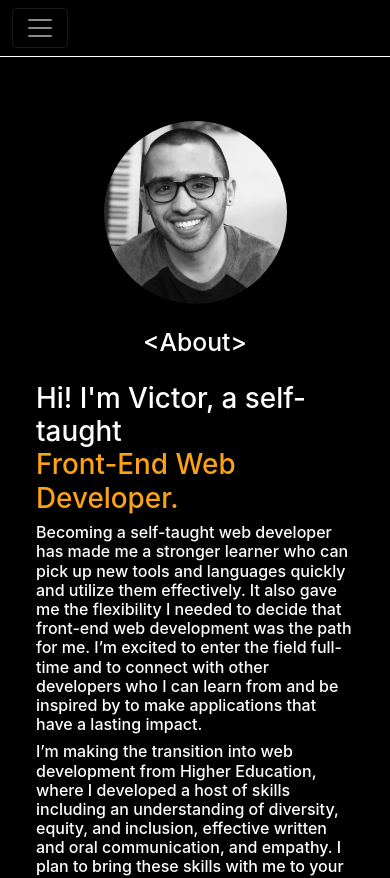
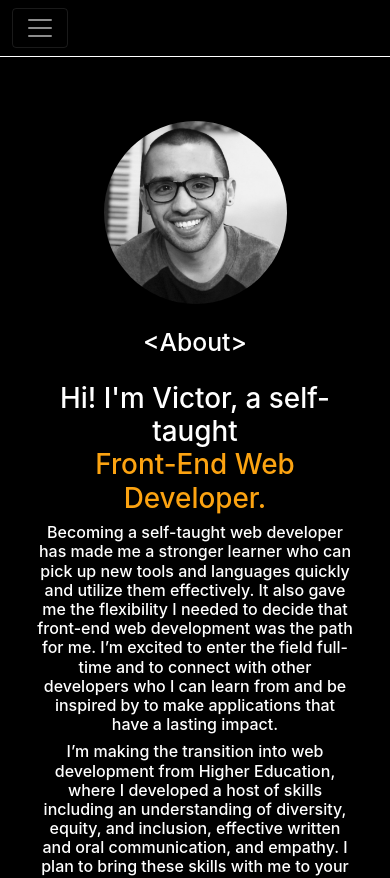
Before and after one commit to victorborges721/portfolio, a React (Create React App) app: page / in a window 390 px wide. Shown: the top 878 px of the page. Built offline with nearby package versions, Linux system fonts and the light colour scheme.

Commit message:
Centered About section at sm breakpoint.

```diff
--- a/src/components/About/About.js
+++ b/src/components/About/About.js
@@ -19,7 +19,7 @@ const About = () => {
               className="grow profile-photo"
             />
           </Col>
-          <Col xs={12} lg={8}>
+          <Col xs={12} lg={8} className="about-center">
             <h2 className="about-header section-header">&#60;About&#62;</h2>
             <Container className="about-info">
               <h1>
--- a/src/components/About/style.css
+++ b/src/components/About/style.css
@@ -33,7 +33,7 @@
 }
 
 @media only screen and (max-width: 600px) {
-  .about-header {
+  .about-center {
     text-align: center;
   }
 }
```
